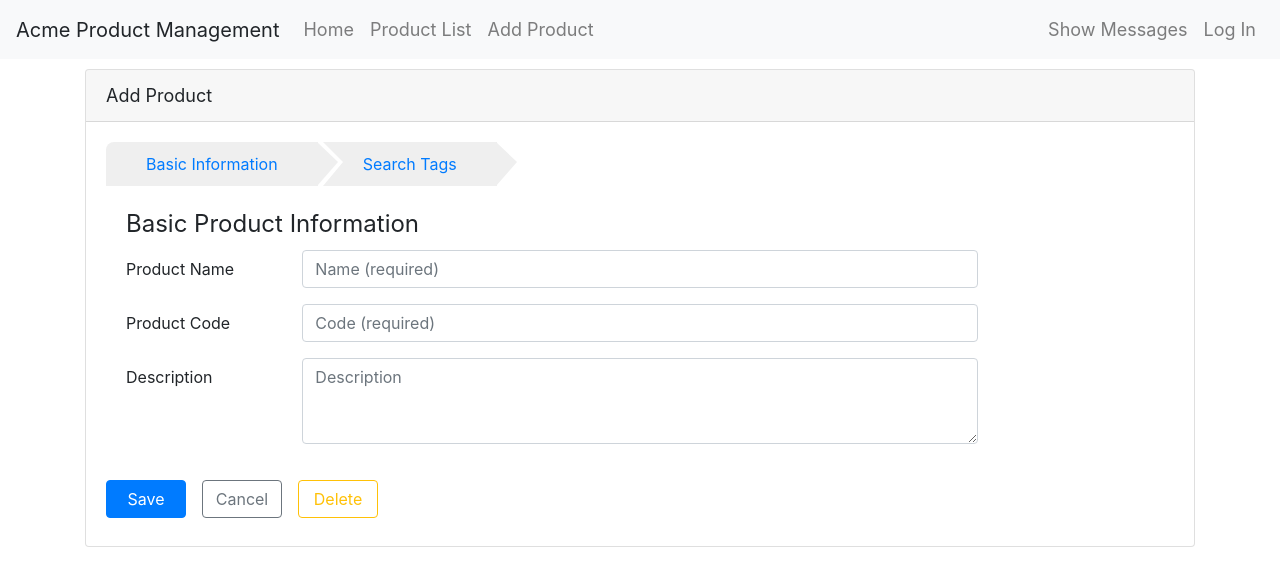
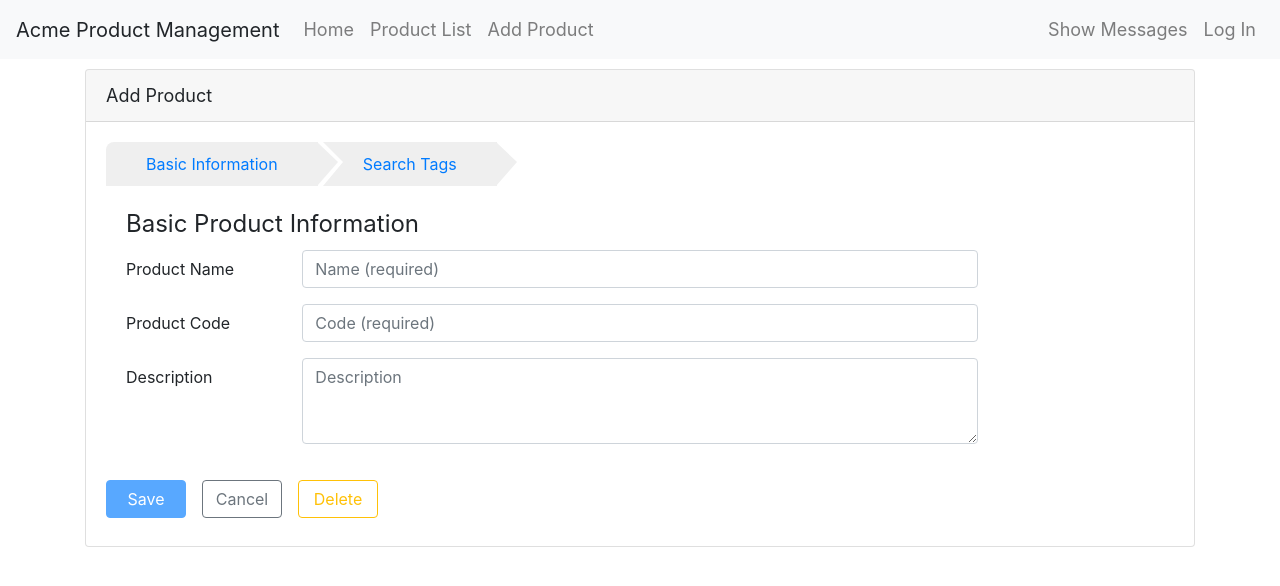
Before and after one commit to yadavsudhir405/angular-routing, an Angular app in the folder APM-Start/: page /products/0/edit/info in a window 1280 px wide. Shown: the top 586 px of the page. Built offline with nearby package versions, Linux system fonts and the light colour scheme; what angular-in-memory-web-api would draw is missing.

Commit message:
Perform validation for child components from parent component

```diff
--- a/APM-Start/src/app/products/product-edit/product-edit.component.html
+++ b/APM-Start/src/app/products/product-edit/product-edit.component.html
@@ -18,6 +18,7 @@
           <button class="btn btn-primary mr-3"
                   style="width:80px"
                   type="button"
+                  [disabled]="!isValid()"
                   title="Save your entered data"
                   (click)="saveProduct()">
             Save
--- a/APM-Start/src/app/products/product-edit/product-edit.component.ts
+++ b/APM-Start/src/app/products/product-edit/product-edit.component.ts
@@ -15,6 +15,8 @@ export class ProductEditComponent {
   errorMessage: string;
 
   product: Product;
+
+  dataIsValid: {[key: string]: boolean} = {};
 
   constructor(private productService: ProductService,
               private messageService: MessageService,
@@ -54,8 +56,36 @@ export class ProductEditComponent {
     }
   }
 
+  isValid(tab?: string): boolean {
+    this.validate();
+    if (tab) {
+      return this.dataIsValid[tab];
+    }
+
+    return (this.dataIsValid) &&
+      (Object.keys(this.dataIsValid).every(key => this.dataIsValid[key] === true));
+  }
+
+  validate(): void {
+    this.dataIsValid = {};
+    if (this.product.productName &&
+      (this.product.productName.length >= 3) &&
+      this.product.productCode) {
+      this.dataIsValid['info'] = true;
+    } else {
+      this.dataIsValid['info'] = false;
+    }
+
+    if (this.product.category &&
+      this.product.category.length >= 3) {
+      this.dataIsValid['tags'] = true;
+    } else {
+      this.dataIsValid['tags'] = false;
+    }
+  }
+
   saveProduct(): void {
-    if (true === true) {
+    if (this.isValid()) {
       if (this.product.id === 0) {
         this.productService.createProduct(this.product).subscribe({
           next: () => this.onSaveComplete(`The new ${this.product.productName} was saved`),
```
